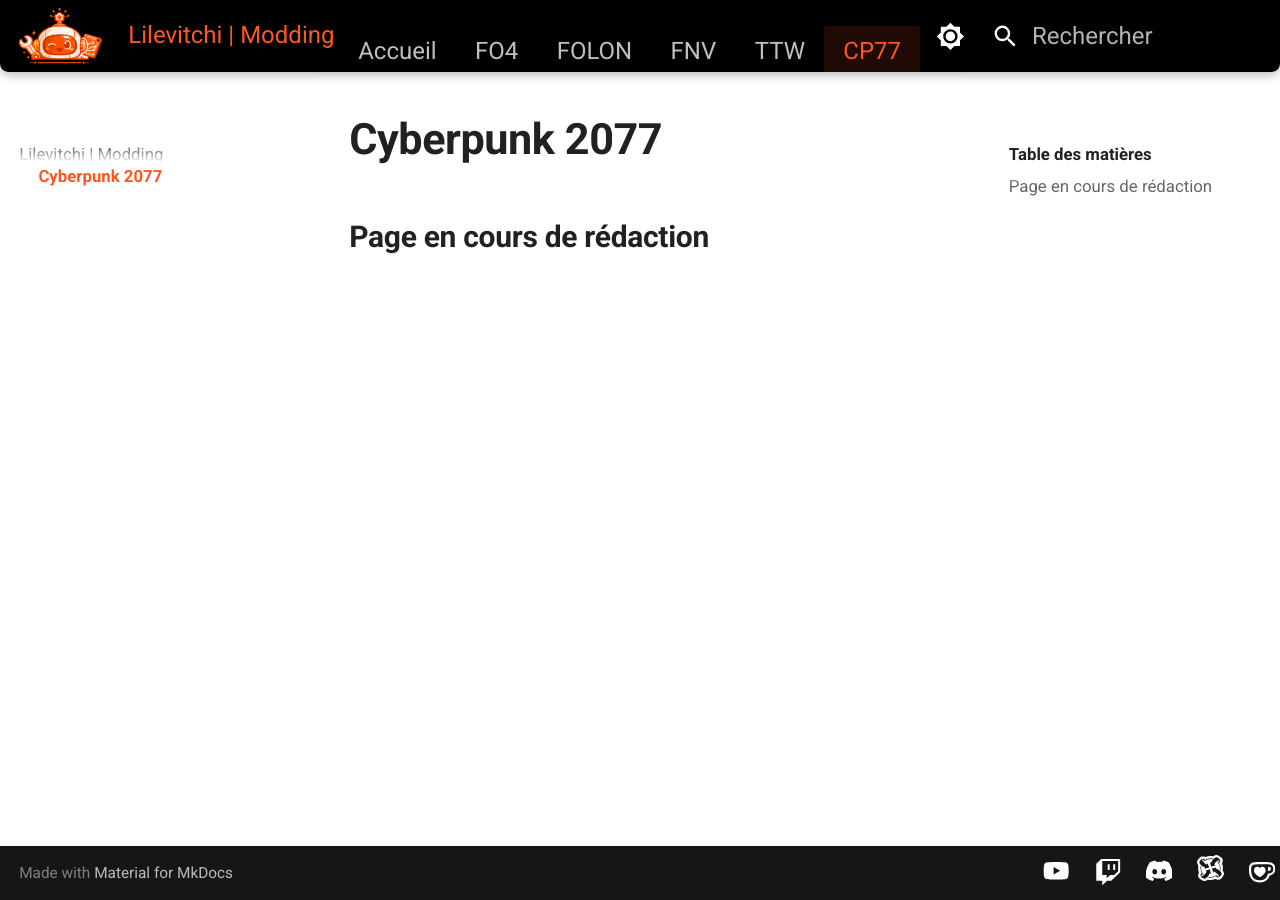
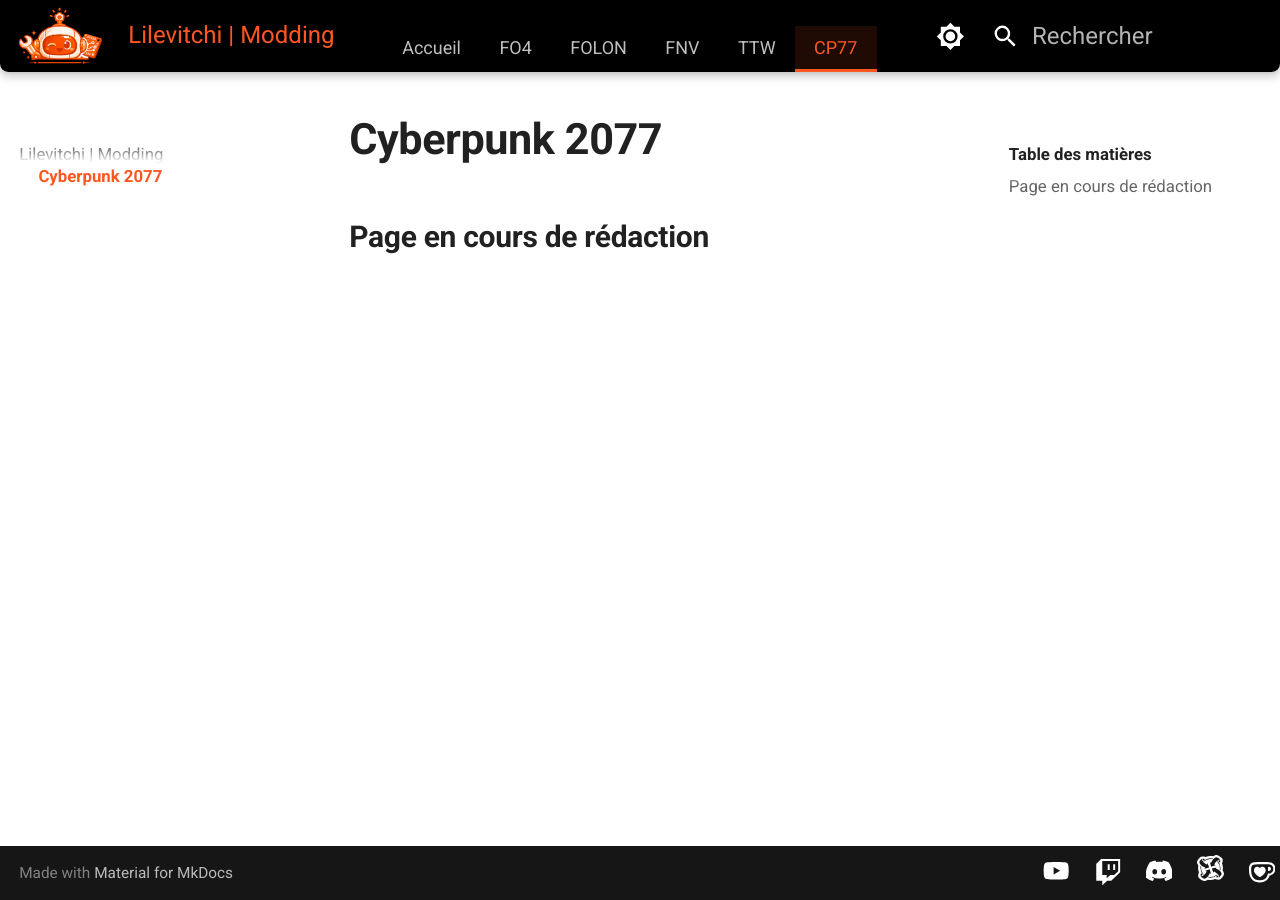
Before and after one commit to Lilevitchi/lilevitchi.github.io, an MkDocs documentation site: the page built from docs/cyberpunk/index.md, in a window 1280 px wide. Built offline with MkDocs 1.6.1 and Material for MkDocs 9.7.7, drawn with Linux system fonts in a browser that asks for light colours.

Commit message:
Update extra.css

```diff
--- a/docs/stylesheets/extra.css
+++ b/docs/stylesheets/extra.css
@@ -145,7 +145,7 @@
 [data-md-color-scheme] .md-tabs {
   display: flex;
   justify-content: center;
-  /*font-size: 0.75rem;*/
+  font-size: 0.75rem;
   width: 100%;
   background: transparent;
   box-shadow: none;
```
